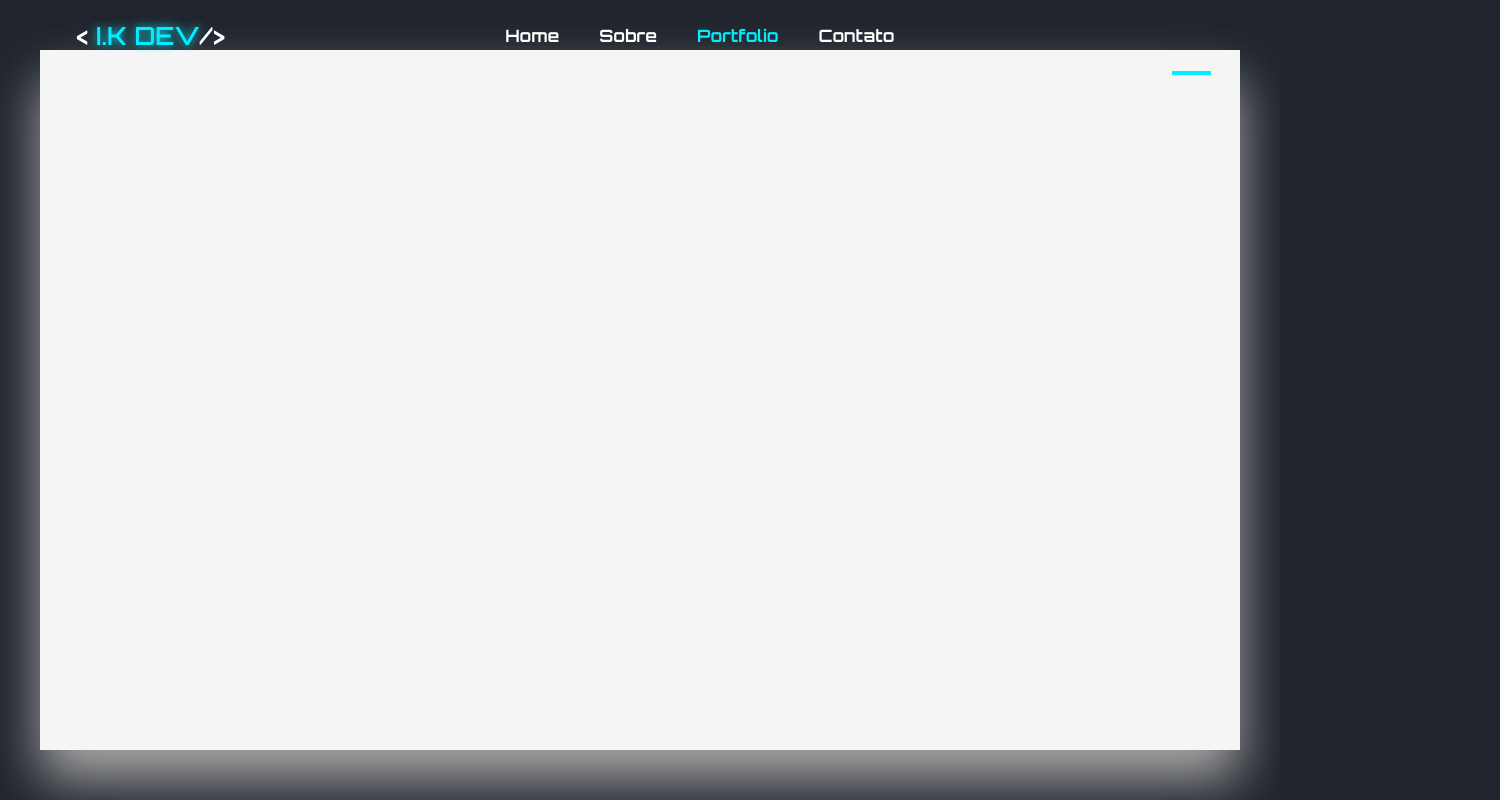
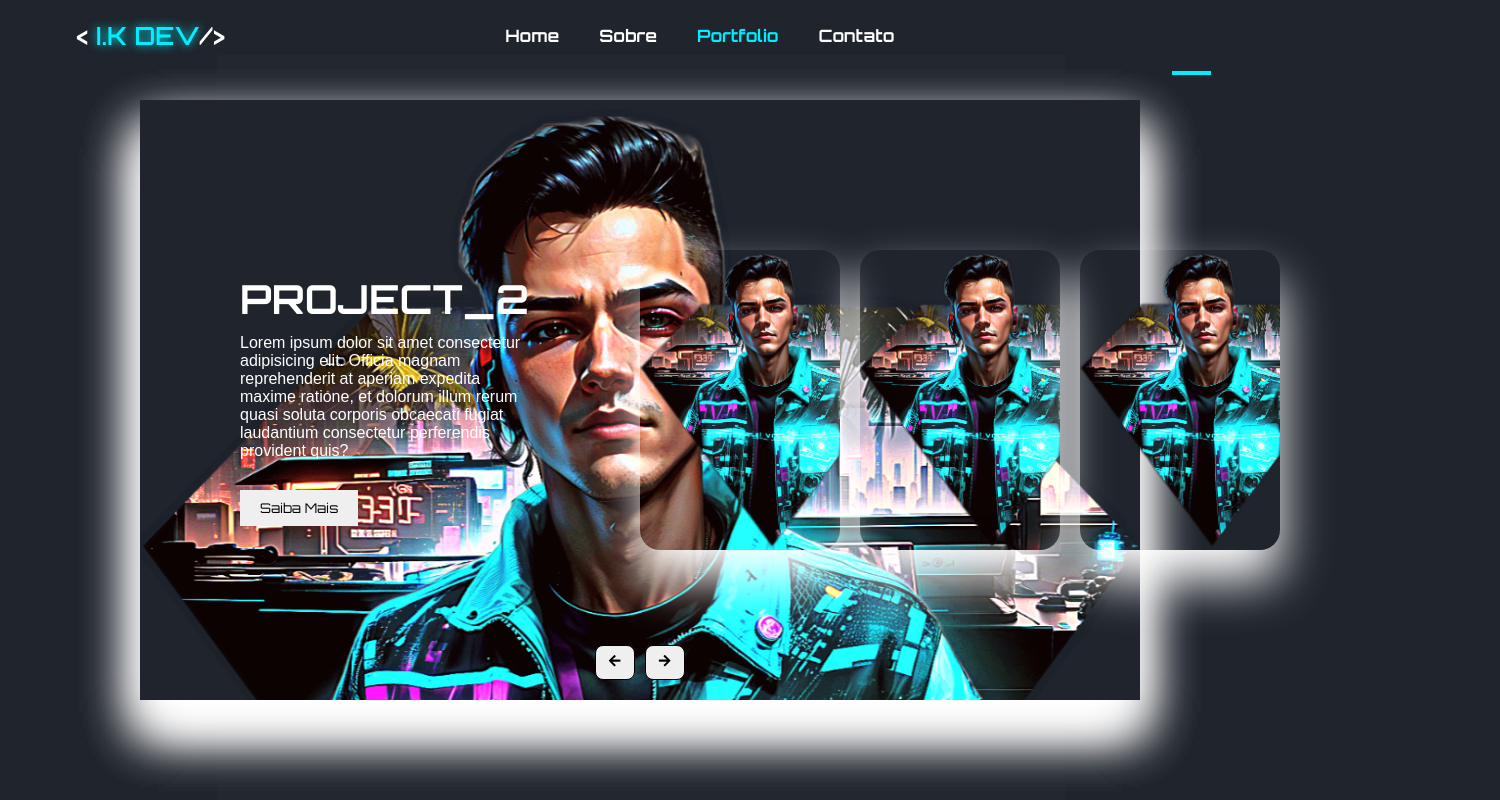
Before and after one commit to Israelkilday/portfolio, a React (Vite) app: page /portfolio in a window 1280 px wide. Shown: the whole page, 1500 px wide, since content can reach past the window. Built offline with nearby package versions, Linux system fonts and the light colour scheme; some icons are missing; the HTML template or start-up script is replaced by a standard one.

Commit message:
working on portfolio page

```diff
--- a/src/pages/About/About.module.css
+++ b/src/pages/About/About.module.css
@@ -4,7 +4,7 @@
     justify-content: center;
     gap: 15rem;
     min-height: 100vh;
-        padding: 10rem 6% 2rem;
+    padding: 10rem 6% 2rem;
 }
 
 .container_img_skills {
@@ -30,8 +30,6 @@
         transform: translateY(0);
     }
 }
-
-
 
 .about_content {
     width: 85%;
--- a/src/pages/Portfolio/Portfolio.jsx
+++ b/src/pages/Portfolio/Portfolio.jsx
@@ -1,80 +1,225 @@
 // CSS
 import styles from "./Portfolio.module.css"
+// HOOKS
+import { useState } from "react";
 // COMPONENT
 import Transition from "../../components/Transition";
 // IMGAGENS
 import Portfolio_img from "../Home/imgs/home_test_img_2.0.png"
-
-const Portfolio = () => {
-  // document.getElementById("root").appendChild(container);
-  const slideRef = document.createElement("div");
-  const loadingProgress = 0;
-
-  const handleClickNext = () => {
-    let items = slideRef.querySelectorAll(".item");
-    slideRef.appendChild(items[0]);
-  }
-
-  const handleClickPrev = () => {
-    let items = slideRef.querySelectorAll(".item");
-    slideRef.prepend(items[items.length - 1]);
-  }
-
-  const data = [
-    {
-      project_0: <Portfolio_img />,
-      name: "Secret Word",
-      description: ""
-    },
-
-    {
-      project_1: <Portfolio_img />,
-      name: "Music Blog",
-      description: ""
-    }
-
-  ];
-
-  const container = document.createElement("div");
-  container.classList.add("container");
-
-  const loadbar = document.createElement("div");
-  loadbar.classList.add("loadbar");
-  loadbar.style.width = `${loadingProgress}%`
-
-  // container.appendChild("loadbar");
-  // container.appendChild("slideRef");
-
-  data.forEach((item) => {
-    const slideItem = document.createElement("div");
-    slideItem.style.backgroundImage = item.project_0
-
-    const content = document.createElement("div");
-    content.classList.add("content");
-
-    const name = document.createElement("div");
-    name.classList.add("name");
-    name.textContent = item.name;
-
-    const description_project = document.createElement("div");
-    description_project.classList.add("description_project");
-    description_project.textContent = item.description;
-
-  });
+// REACT ICONS
+import { FaArrowLeft, FaArrowRight } from "react-icons/fa";
 
 
 
 
+
+
+
+
+
+const Portfolio = () => {
+  const itemsData = [
+    {
+      name: "Project_1",
+      description: "Lorem ipsum dolor sit amet consectetur adipisicing elit. Officia magnam reprehenderit at aperiam expedita maxime ratione, et dolorum illum rerum quasi soluta corporis obcaecati fugiat laudantium consectetur perferendis provident quis?",
+      image: Portfolio_img
+    },
+    {
+      name: "Project_2",
+      description: "Lorem ipsum dolor sit amet consectetur adipisicing elit. Officia magnam reprehenderit at aperiam expedita maxime ratione, et dolorum illum rerum quasi soluta corporis obcaecati fugiat laudantium consectetur perferendis provident quis?",
+      image: Portfolio_img
+    },
+    {
+      name: "Project_3",
+      description: "Lorem ipsum dolor sit amet consectetur adipisicing elit. Officia magnam reprehenderit at aperiam expedita maxime ratione, et dolorum illum rerum quasi soluta corporis obcaecati fugiat laudantium consectetur perferendis provident quis?",
+      image: Portfolio_img
+    },
+    {
+      name: "Project_4",
+      description: "Lorem ipsum dolor sit amet consectetur adipisicing elit. Officia magnam reprehenderit at aperiam expedita maxime ratione, et dolorum illum rerum quasi soluta corporis obcaecati fugiat laudantium consectetur perferendis provident quis?",
+      image: Portfolio_img
+    },
+    {
+      name: "Project_5",
+      description: "Lorem ipsum dolor sit amet consectetur adipisicing elit. Officia magnam reprehenderit at aperiam expedita maxime ratione, et dolorum illum rerum quasi soluta corporis obcaecati fugiat laudantium consectetur perferendis provident quis?",
+      image: Portfolio_img
+    },
+    {
+      name: "Project_6",
+      description: "Lorem ipsum dolor sit amet consectetur adipisicing elit. Officia magnam reprehenderit at aperiam expedita maxime ratione, et dolorum illum rerum quasi soluta corporis obcaecati fugiat laudantium consectetur perferendis provident quis?",
+      image: Portfolio_img
+    }
+  ];
+
+  const [currentIndex, setCurrentIndex] = useState(0);
+
+  const handleNext = () => {
+    setCurrentIndex((prevIndex) => (prevIndex + 1) % itemsData.length);
+  }
+
+  const handlePrev = () => {
+    setCurrentIndex((prevIndex) =>
+      prevIndex === 0 ? itemsData.length - 1 : prevIndex - 1
+    );
+  };
+
   return (
-    <Transition>
-      <section className={styles.portfolio}></section>
-      <div className={styles.container}>
-        <div className={styles.item}></div>
-
-        <div className={styles.item}></div>
+    <div className={styles.container}>
+      <div className={styles.slide}>
+        {itemsData.map((item, index) => (
+          <div
+            key={index}
+            className={`${styles.item} ${index === currentIndex ? styles.active : ""}`}
+            style={{ backgroundImage: `url(${item.image})` }}
+          >
+            <div className={styles.content}>
+              <div className={styles.name}>{item.name}</div>
+              <div className={styles.description}>
+                <p>{item.description}</p>
+              </div>
+              <button>Saiba Mais</button>
+            </div>
+          </div>
+        ))}
+        <div className={styles.navigate}>
+          <button onClick={handlePrev}>
+            <FaArrowLeft />
+          </button>
+          <button onClick={handleNext}>
+            <FaArrowRight />
+          </button>
+        </div>
       </div>
-    </Transition>
+    </div>
   );
 };
 
 export default Portfolio;
+
+
+
+
+
+
+
+
+
+
+
+
+
+
+
+
+
+
+
+
+
+// const next = document.querySelector(".next");
+// const prev = document.querySelector(".prev");
+
+// next.addEventListener("click", function() {
+//   const items = document.querySelectorAll(".item");
+//   document.querySelector(".slide").appendChild(items[0]);
+// })
+
+// next.addEventListener("click", function() {
+//   const items = document.querySelectorAll(".item");
+//   document.querySelector(".slide").prepend(items[items.length - 1]);
+// })
+
+
+//   return (
+//     <Transition>
+//       <div className={styles.container}>
+//         <div className={styles.slide}>
+//           {projects.map((item, index) => (
+//             <div
+//               key={index}
+//               className={`${styles.item} ${index === currentIndex ? styles.active : ""}`}
+//               style={{ backgroundImage: `url(${item.image})` }}
+//             >
+//           )}
+//               <div className={styles.content}>
+//                 <div className={styles.item} style={{ backgroundImage: `url(${Portfolio_img})` }}>
+//                   <div className={styles.name}>Project_1</div>
+//                   <div className={styles.description}>
+//                     Lorem ipsum dolor sit amet consectetur adipisicing elit. Officia magnam reprehenderit at aperiam expedita maxime ratione, et dolorum illum rerum quasi soluta corporis obcaecati fugiat laudantium consectetur perferendis provident quis?
+//                   </div>
+//                   <button>Saiba Mais</button>
+//                 </div>
+//               </div>
+
+//               <div className={styles.item} style={{ backgroundImage: `url(${Portfolio_img})` }}>
+//                 <div className={styles.content}>
+//                   <div className={styles.name}>Project_2</div>
+//                   <div className={styles.description}>
+//                     <p>
+//                       Lorem ipsum dolor sit amet consectetur adipisicing elit. Officia magnam reprehenderit at aperiam expedita maxime ratione, et dolorum illum rerum quasi soluta corporis obcaecati fugiat laudantium consectetur perferendis provident quis?
+//                     </p>
+//                   </div>
+//                   <button>Saiba Mais</button>
+//                 </div>
+//               </div>
+
+//               <div className={styles.item} style={{ backgroundImage: `url(${Portfolio_img})` }}>
+//                 <div className={styles.content}>
+//                   <div className={styles.name}>Project_3</div>
+//                   <div className={styles.description}>
+//                     <p>
+//                       Lorem ipsum dolor sit amet consectetur adipisicing elit. Officia magnam reprehenderit at aperiam expedita maxime ratione, et dolorum illum rerum quasi soluta corporis obcaecati fugiat laudantium consectetur perferendis provident quis?
+//                     </p>
+//                   </div>
+//                   <button>Saiba Mais</button>
+//                 </div>
+//               </div>
+
+//               <div className={styles.item} style={{ backgroundImage: `url(${Portfolio_img})` }}>
+//                 <div className={styles.content}>
+//                   <div className={styles.name}>Project_4</div>
+//                   <div className={styles.description}>
+//                     <p>
+//                       Lorem ipsum dolor sit amet consectetur adipisicing elit. Officia magnam reprehenderit at aperiam expedita maxime ratione, et dolorum illum rerum quasi soluta corporis obcaecati fugiat laudantium consectetur perferendis provident quis?
+//                     </p>
+//                   </div>
+//                   <button>Saiba Mais</button>
+//                 </div>
+//               </div>
+
+//               <div className={styles.item} style={{ backgroundImage: `url(${Portfolio_img})` }}>
+//                 <div className={styles.content}>
+//                   <div className={styles.name}>Project_5</div>
+//                   <div className={styles.description}>
+//                     <p>
+//                       Lorem ipsum dolor sit amet consectetur adipisicing elit. Officia magnam reprehenderit at aperiam expedita maxime ratione, et dolorum illum rerum quasi soluta corporis obcaecati fugiat laudantium consectetur perferendis provident quis?
+//                     </p>
+//                   </div>
+//                   <button>Saiba Mais</button>
+//                 </div>
+//               </div>
+
+//               <div className={styles.item} style={{ backgroundImage: `url(${Portfolio_img})` }}>
+//                 <div className={styles.content}>
+//                   <div className={styles.name}>Project_6</div>
+//                   <div className={styles.description}>
+//                     <p>
+//                       Lorem ipsum dolor sit amet consectetur adipisicing elit. Officia magnam reprehenderit at aperiam expedita maxime ratione, et dolorum illum rerum quasi soluta corporis obcaecati fugiat laudantium consectetur perferendis provident quis?
+//                     </p>
+//                   </div>
+//                   <button>Saiba Mais</button>
+//                 </div>
+//               </div>
+
+//               <div className={styles.navigate}>
+//                 <button className={styles.next}><FaArrowLeft /></button>
+//                 <button className={styles.prev}><FaArrowRight /></button>
+//               </div>
+
+//             </div>
+//       </div>
+//     </Transition>
+//   );
+// };
+
+// export default Portfolio;
--- a/src/pages/Portfolio/Portfolio.module.css
+++ b/src/pages/Portfolio/Portfolio.module.css
@@ -1,40 +1,126 @@
-.portfolio {
-    padding: 10rem 6% 2rem;
+.container {
+    position: absolute;
+    top: 50%;
+    left: 50%;
+    transform: translate(-50%, -50%);
+    width: 1000px;
+    height: 600px;
+    /* background: #f5f5f5; */
+    background: transparent;
+    box-shadow: 0 30px 50px #dbdbdb;
 }
 
-.container {
+.container .slide .item {
+    width: 200px;
+    height: 300px;
     position: absolute;
-    left: 50%;
     top: 50%;
-    transform: translate(-50%, -50%);
-    width: 1200px;
-    height: 700px;
-    background-color: #f5f5f5;
-    box-shadow: 0 30px 50px #a9a8a8;
+    transform: translate(0, -50%);
+    border-radius: 2rem;
+    box-shadow: 0 3rem 5rem;
+    background-size: cover;
+    display: inline-block;
+    transition: .5s;
 }
 
-.item {
-    width: 200px;
-    height: 300px;
-    background-position: 50% 50%;
-    display: inline-block;
-    transition: .8s;
-    background-size: cover;
-    position: absolute;
-    z-index: 1;
-    top: 50%;
-    transform: translate(0, -50%);
-    border-radius: 20px;
-    box-shadow: 0 30px 50px #000;
-}
-
-.item:nth-child(1),
-.item:nth-child(2) {
+.slide .item:nth-child(1),
+.slide .item:nth-child(2) {
+    top: 0;
     left: 0;
-    top: 0;
     transform: translate(0, 0);
     border-radius: 0;
     width: 100%;
     height: 100%;
-    box-shadow: none;
 }
+
+.slide .item:nth-child(3) {
+    left: 50%;
+}
+
+.slide .item:nth-child(4) {
+    left: calc(50% + 220px);
+}
+
+.slide .item:nth-child(5) {
+    left: calc(50% + 440px);
+}
+
+/* aqui n = 0, 1, 2, 3,... */
+.slide .item:nth-child(n + 6) {
+    left: calc(50% + 660px);
+    opacity: 0;
+}
+
+.item .content {
+    position: absolute;
+    top: 50%;
+    left: 100px;
+    width: 300px;
+    text-align: left;
+    transform: translate(0, -50%);
+    display: none;
+}
+
+.slide .item:nth-child(2) .content {
+    display: block;
+}
+
+.content .name {
+    font-size: 4rem;
+    text-transform: uppercase;
+    font-weight: bold;
+    opacity: 0;
+    animation: animate 1s ease-in-out  1 forwards;
+}
+
+.content .description {
+    margin-top: 1rem;
+    margin-bottom: 2rem;
+    opacity: 0;
+    animation: animate 1s ease-in-out .3s 1 forwards;
+}
+
+.content button {
+    padding: 10px 20px;
+    border: none;
+    cursor: pointer;
+    opacity: 0;
+    animation: animate 1s ease-in-out .6s 1 forwards;
+}
+
+@keyframes animate {
+    from {
+        opacity: 0;
+        transform: translate(0, 100px);
+        filter: blur(33px);
+    }
+
+    to {
+        opacity: 1;
+        transform: translate(0);
+        filter: blur(0);
+    }
+}
+
+.navigate {
+    width: 100%;
+    text-align: center;
+    position: absolute;
+    bottom: 2rem;
+}
+
+.navigate button {
+    width: 4rem;
+    height: 3.5rem;
+    border-radius: .8rem;
+    border: none;
+    cursor: pointer;
+    margin: 0 .5rem;
+    border: .1rem solid #000;
+    transition: .3s;
+}
+
+.navigate button:hover {
+    background: #ababab;
+    color: #fff;
+}
```
